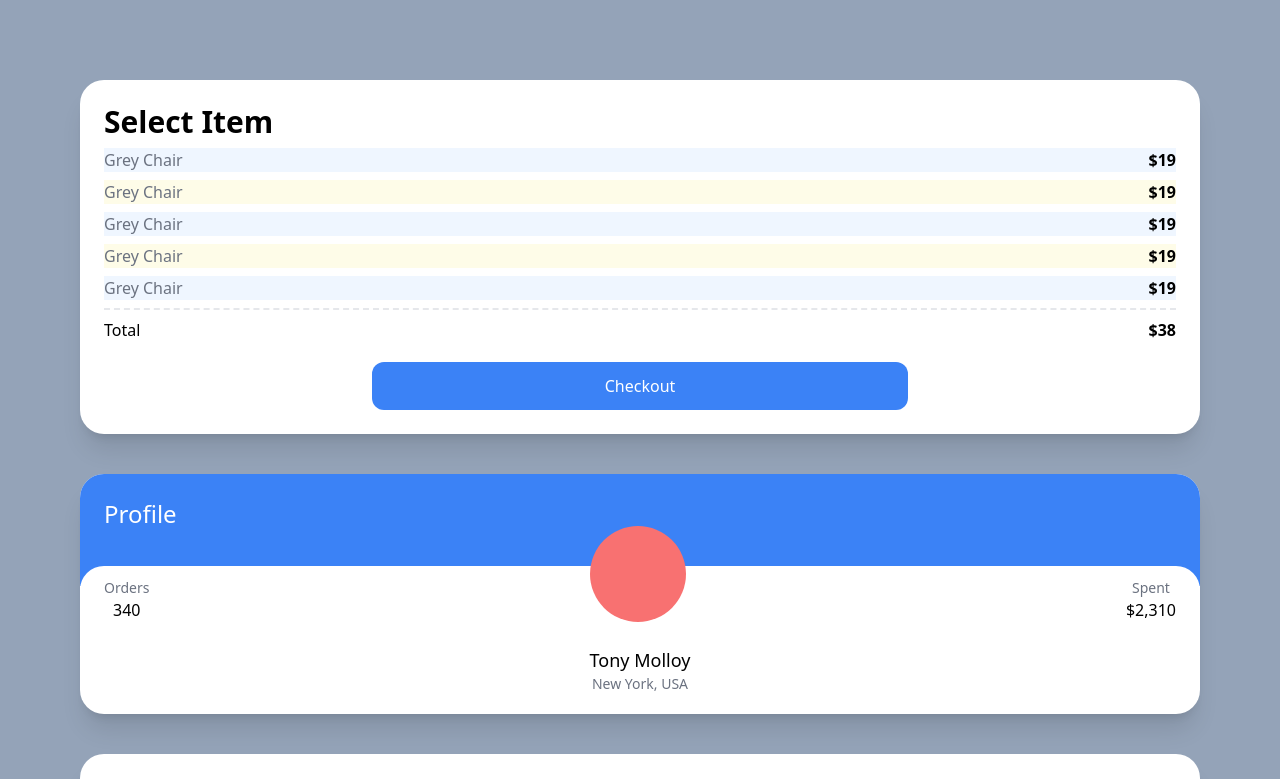
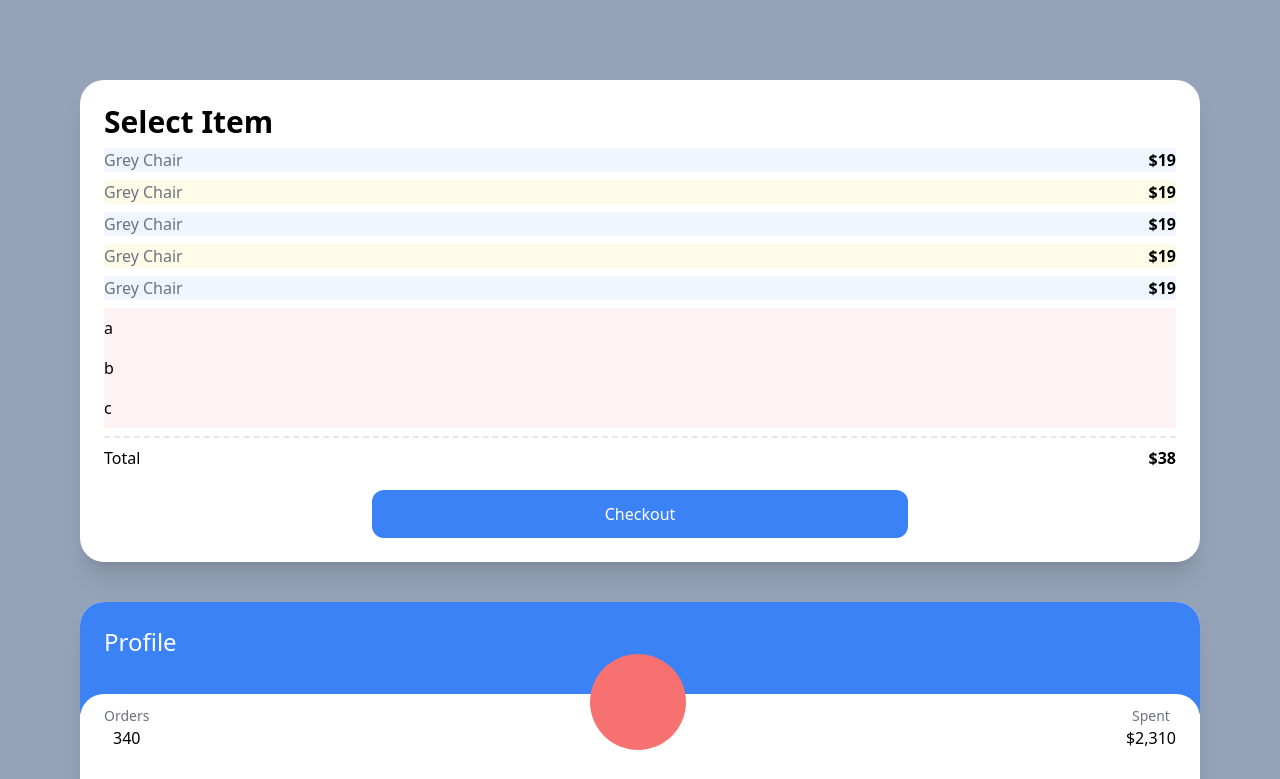
Before and after one commit to harenohee/carrot-market, a Next.js app: page / in a window 1280 px wide. Shown: the top 779 px of the page. Built offline with nearby package versions, Linux system fonts and the light colour scheme.

Commit message:
feat: 4.6 Tailwind CSS
Modifier: empty 적용
빈 값에 스타일 지정 시(undefined,null) 유용

```diff
--- a/pages/index.tsx
+++ b/pages/index.tsx
@@ -12,6 +12,11 @@ export default function Home() {
               <span className="text-gray-500">Grey Chair</span>
               <span className="font-semibold">$19</span>
             </div>
+          ))}
+          {["a", "b", "c", ""].map((c, i) => (
+            <li key={i} className="bg-red-50 py-2 empty:hidden">
+              {c}
+            </li>
           ))}
         </ul>
         <div className="flex justify-between mt-2 pt-2 border-t-2 border-dashed">
```
